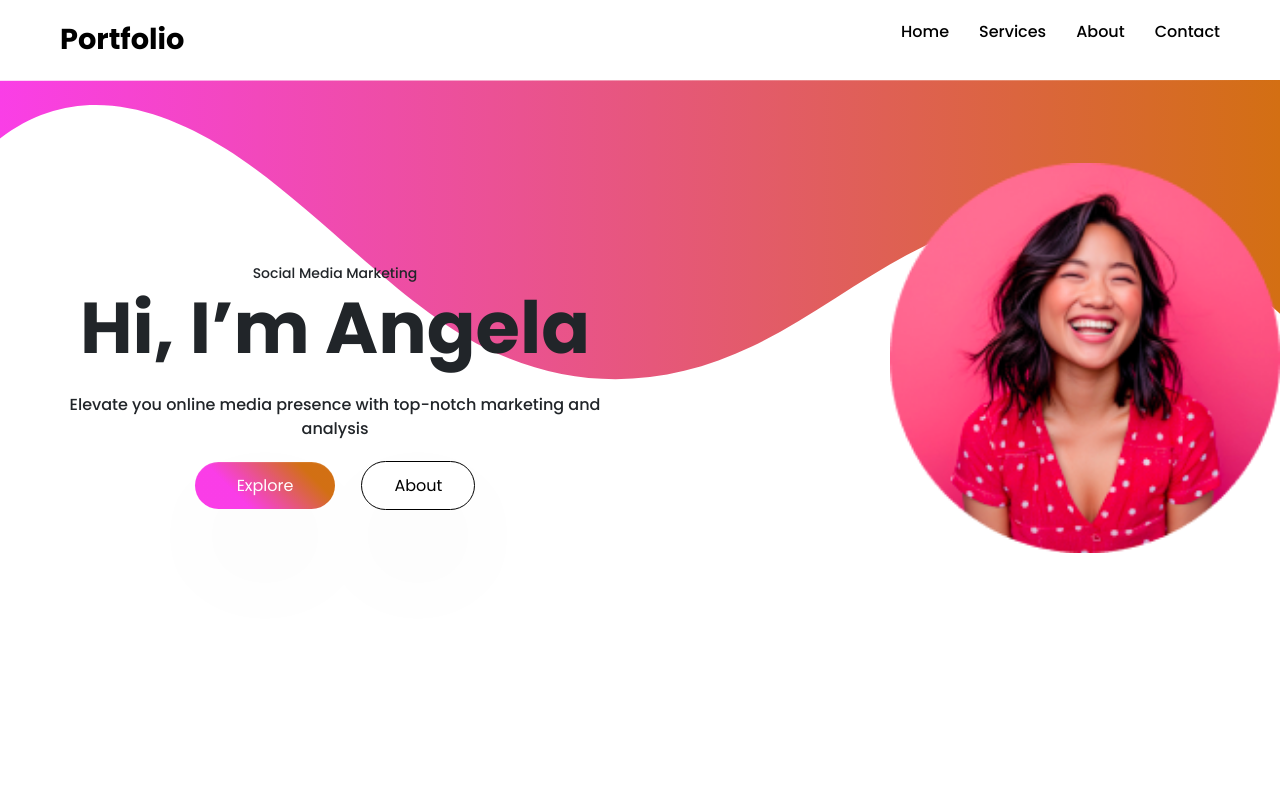
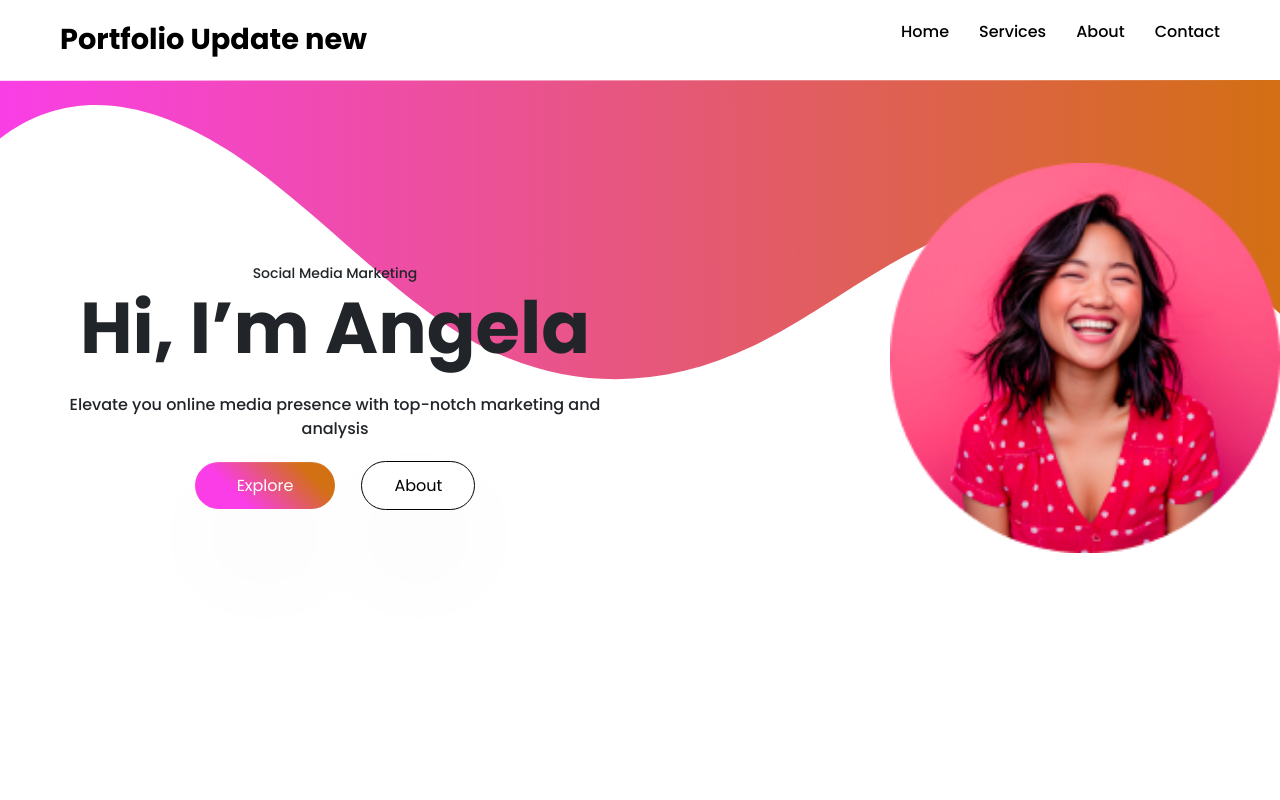
Before and after one commit to DanielsWebDevelopment/Social-Media-Landing-Page, a plain HTML site: page public/index.html in a window 1280 px wide. Shown: the top 800 px of the page. Drawn offline with nearby package versions, Linux system fonts and the light colour scheme.

```diff
--- a/public/index.html
+++ b/public/index.html
@@ -28,7 +28,7 @@
 <body>
     <!-- ======== Navbar Section -->
     <nav class="navbar" id="navbar">
-        <a href="#" class="logo">Portfolio</a>
+        <a href="#" class="logo">Portfolio Update new</a>
 
         <ul class="nav__list">
             <li class="nav__item">
```
